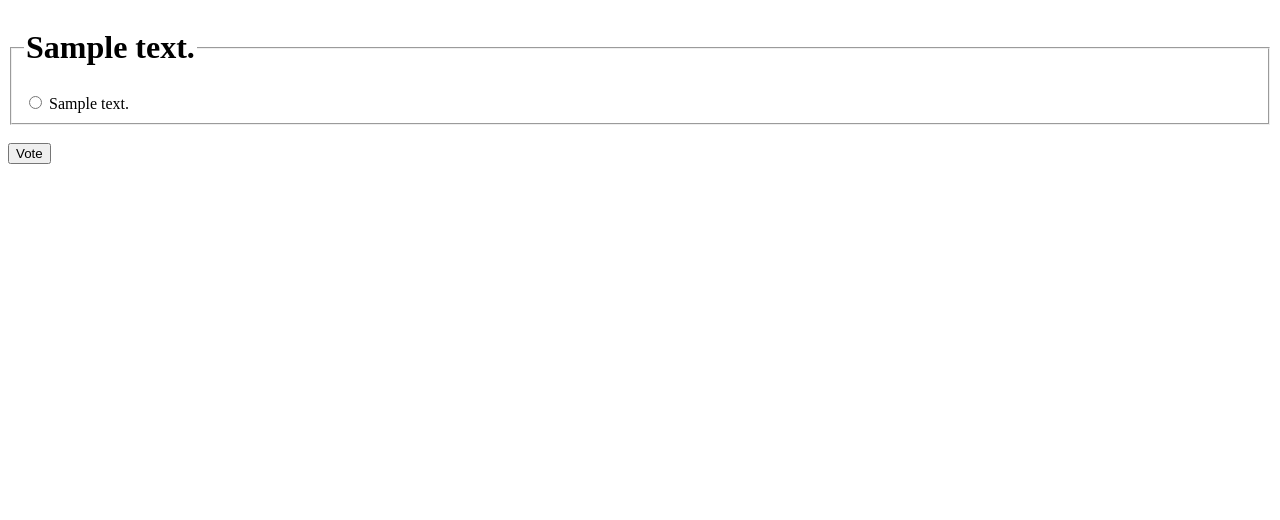
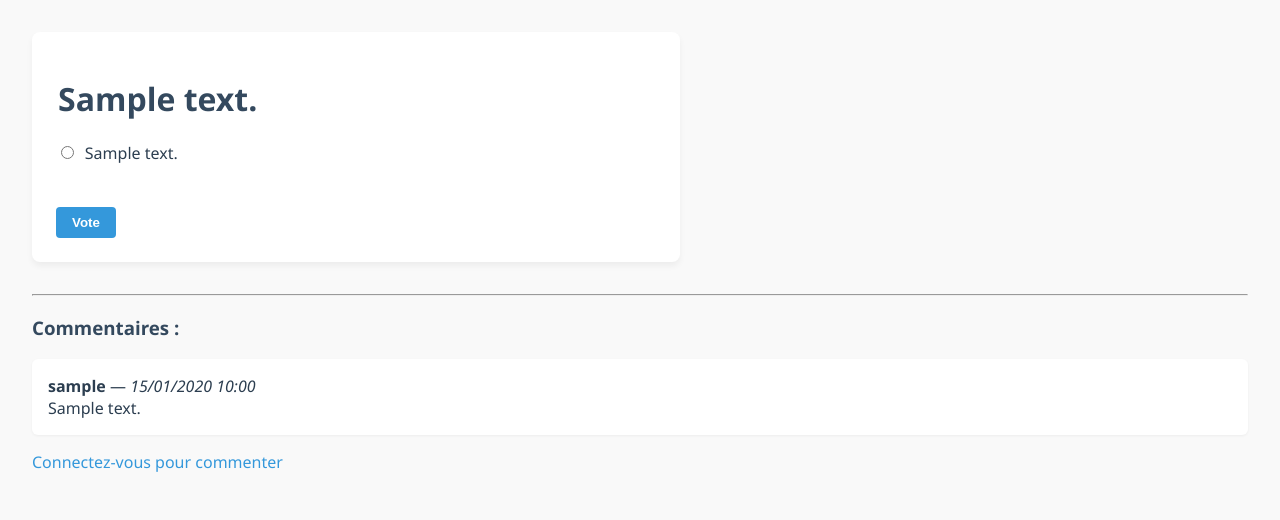
Before and after one commit to phil5911/sondages, a Django app: page /sondage/1 in a window 1280 px wide. Shown: the top 520 px of the page. Run offline with Django 5.2, Linux system fonts and the light colour scheme; tables that the repository leaves empty hold one stand-in row (values such as "Sample post").

Commit message:
✨ Ajout du style CSS, votes uniques, commentaires, et graphique Chart.js

```diff
--- /dev/null
+++ b/sondages/forms.py
@@ -0,0 +1,16 @@
+from django import forms
+from .models import Comment
+
+class CommentForm(forms.ModelForm):
+    class Meta:
+        model = Comment
+        fields = ['text']
+        widgets = {
+            'text': forms.Textarea(attrs={
+                'rows': 4,
+                'placeholder': "Écris ton commentaire ici…"
+            })
+        }
+        labels = {
+            'text': "Ton commentaire"
+        }
--- a/sondages/models.py
+++ b/sondages/models.py
@@ -1,6 +1,7 @@
 from django.db import models
 from django.utils import timezone
 from datetime import timedelta
+from django.contrib.auth.models import User
 
 
 # Create your models here.
@@ -22,3 +23,17 @@ class Choix(models.Model):
 
     def __str__(self):
         return self.choix_text
+class Vote(models.Model):
+    user = models.ForeignKey(User, on_delete=models.CASCADE)
+    question = models.ForeignKey(Question, on_delete=models.CASCADE)
+    choix = models.ForeignKey(Choix, on_delete=models.CASCADE)
+    voted_at = models.DateTimeField(auto_now_add=True)
+
+    class Meta:
+        unique_together = ('user', 'question')
+
+class Comment(models.Model):
+    user = models.ForeignKey(User, on_delete=models.CASCADE)
+    question = models.ForeignKey(Question, on_delete=models.CASCADE)
+    text = models.TextField()
+    created_at = models.DateTimeField(auto_now_add=True)
--- /dev/null
+++ b/sondages/static/sondages/style.css
@@ -0,0 +1,83 @@
+body {
+    font-family: 'Segoe UI', sans-serif;
+    background-color: #f9f9f9;
+    color: #2c3e50;
+    margin: 0;
+    padding: 2em;
+}
+
+h1, h2, h3 {
+    color: #34495e;
+}
+
+form {
+    background: #fff;
+    padding: 1.5em;
+    border-radius: 8px;
+    box-shadow: 0 4px 6px rgba(0,0,0,0.05);
+    max-width: 600px;
+    margin-bottom: 2em;
+}
+
+fieldset {
+    border: none;
+    padding: 0;
+    margin: 0;
+}
+
+label {
+    display: inline-block;
+    margin-bottom: 0.5em;
+}
+
+input[type="radio"] {
+    margin-right: 0.5em;
+}
+
+input[type="submit"],
+button {
+    background-color: #3498db;
+    color: white;
+    border: none;
+    padding: 0.6em 1.2em;
+    border-radius: 4px;
+    cursor: pointer;
+    font-weight: bold;
+    margin-top: 1em;
+}
+
+input[type="submit"]:hover,
+button:hover {
+    background-color: #2980b9;
+}
+
+ul {
+    list-style-type: none;
+    padding-left: 0;
+}
+
+ul li {
+    background: #ffffff;
+    padding: 1em;
+    margin-bottom: 0.5em;
+    border-radius: 6px;
+    box-shadow: 0 1px 3px rgba(0,0,0,0.05);
+}
+
+a {
+    text-decoration: none;
+    color: #3498db;
+}
+
+a:hover {
+    text-decoration: underline;
+}
+
+canvas {
+    margin-top: 2em;
+    background-color: #fff;
+    border-radius: 8px;
+    padding: 1em;
+    box-shadow: 0 2px 5px rgba(0,0,0,0.05);
+    max-width: 100%;
+}
--- a/sondages/templates/sondage/detail.html
+++ b/sondages/templates/sondage/detail.html
@@ -1,32 +1,56 @@
 <!DOCTYPE html>
-<html lang="en">
+<html lang="fr">
 <head>
     <meta charset="UTF-8">
-    <title>Title</title>
+    <title>{{ question.question_text }}</title>
+    {% load static %}
+    <link rel="stylesheet" href="{% static 'sondages/style.css' %}">
+
 </head>
 <body>
 
-<!--<h1>{{question.question_text}}</h1>
-<ul>
-    {%for c in question.choix_set.all%}
-        <li>{{c.choix_text}}</li>
-    {%endfor%}
-</ul>-->
+<form action="{% url 'sondage:vote' question.id %}" method="post">
+    {% csrf_token %}
+    <fieldset>
+        <legend><h1>{{ question.question_text }}</h1></legend>
 
-<form action="{%url 'sondage:vote' question.id%}" method="post">
-{% csrf_token %}
-    <fieldset>
-        <legend><h1>{{question.question_text}}</h1></legend>
-        {% if error_message %}<p><strong>{error_message}</strong></p>{% endif %}
+        {% if error_message %}
+            <p style="color:red;"><strong>{{ error_message }}</strong></p>
+        {% endif %}
+
         {% for c in question.choix_set.all %}
-           <input type="radio" name="choix" id="choix"{{forloop.counter}} value="{{ c.id }}">
-           <label for="choix"{{forloop.counter}}>{{c.choix_text}}</label><br>
+            <input type="radio" name="choix" id="choix{{ forloop.counter }}" value="{{ c.id }}">
+            <label for="choix{{ forloop.counter }}">{{ c.choix_text }}</label><br>
         {% endfor %}
     </fieldset>
     <br>
     <input type="submit" value="Vote">
+</form>
 
-</form>
+<hr>
+
+<h3>Commentaires :</h3>
+<ul>
+  {% for comment in comments %}
+    <li>
+      <strong>{{ comment.user.username }}</strong>
+      — <em>{{ comment.created_at|date:"d/m/Y H:i" }}</em><br>
+      {{ comment.text }}
+    </li>
+  {% empty %}
+    <li>Aucun commentaire pour le moment.</li>
+  {% endfor %}
+</ul>
+
+{% if user.is_authenticated %}
+  <form method="post">
+    {% csrf_token %}
+    {{ form.as_p }}
+    <button type="submit">Commenter</button>
+  </form>
+{% else %}
+  <p><a href="{% url 'login' %}?next={{ request.path }}">Connectez-vous pour commenter</a></p>
+{% endif %}
 
 </body>
 </html>
--- a/sondages/templates/sondage/index.html
+++ b/sondages/templates/sondage/index.html
@@ -3,6 +3,9 @@
 <head>
     <meta charset="UTF-8">
     <title>Sondage Demo Django</title>
+    {% load static %}
+    <link rel="stylesheet" href="{% static 'sondages/style.css' %}">
+
 </head>
 <body>
 {%if questions%}
--- a/sondages/views.py
+++ b/sondages/views.py
@@ -4,6 +4,12 @@ from django.shortcuts import render, get_object_or_404
 from sondages.models import Question, Choix
 from django.template import loader
 from django.urls import reverse
+from django.contrib.auth.decorators import login_required
+from django.contrib import messages
+from sondages.models import Vote
+from .forms import CommentForm
+from .models import Comment
+
 
 
 # Create your views here.
@@ -19,12 +25,37 @@ def index(request):
 
 def detail(request, question_id):
     question = get_object_or_404(Question, pk=question_id)
-    return render(request, "sondage/detail.html", {"question": question})
+    comments = Comment.objects.filter(question=question).order_by('-created_at')
+
+    if request.method == 'POST':
+        form = CommentForm(request.POST)
+        if form.is_valid():
+            commentaire = form.save(commit=False)
+            commentaire.user = request.user
+            commentaire.question = question
+            commentaire.save()
+            return HttpResponseRedirect(reverse("sondage:detail", args=(question.id,)))
+    else:
+        form = CommentForm()
+    return render(request, "sondage/detail.html", {
+                  "question": question,
+                  "form": form,
+                  "comments": comments
+    })
 
 def results(request, question_id):
         question = get_object_or_404(Question, pk=question_id)
-        return render(request, "sondage/results.html", {"question": question})
-        #return HttpResponse(response % question_id)
+        # Préparation des données pour Chart.js
+        choix_labels = list(question.choix_set.values_list('choix_text', flat=True))
+        choix_votes = list(question.choix_set.values_list('votes', flat=True))
+
+        context = {
+            'question': question,
+            'choix_labels': choix_labels,
+            'choix_votes': choix_votes,
+        }
+        return render(request, "sondage/results.html", context)
+
 
 def vote(request, question_id):
     question = get_object_or_404(Question, pk=question_id)
@@ -36,3 +67,27 @@ def vote(request, question_id):
         choix.votes += 1
         choix.save()
         return HttpResponseRedirect(reverse("sondage:results", args=(question.id,)))
+
+
+@login_required
+def vote(request, question_id):
+    question = get_object_or_404(Question, pk=question_id)
+
+    # Vérifie si l'utilisateur a déjà voté
+    if Vote.objects.filter(user=request.user, question=question).exists():
+        messages.warning(request, "Tu as déjà voté pour cette question.")
+        return HttpResponseRedirect(reverse("sondage:results", args=(question.id,)))
+
+    try:
+        choix = question.choix_set.get(pk=request.POST["choix"])
+    except (KeyError, Choix.DoesNotExist):
+        return render(request, "sondage/detail.html", {
+            "question": question,
+            "error_message": "Vous n'avez pas sélectionné un choix",
+        })
+
+    # Enregistre le vote
+    Vote.objects.create(user=request.user, question=question, choix=choix)
+    choix.votes += 1
+    choix.save()
+    return HttpResponseRedirect(reverse("sondage:results", args=(question.id,)))
```
Also changed, not shown: sondages/templates/sondage/results.html (+64 -7 lines), sondages/migrations/0004_vote.py (added), sondages/migrations/0005_comment.py (added).
